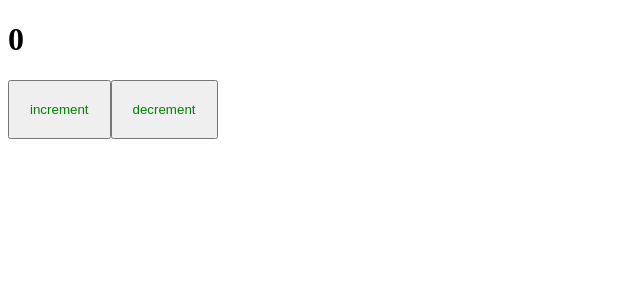
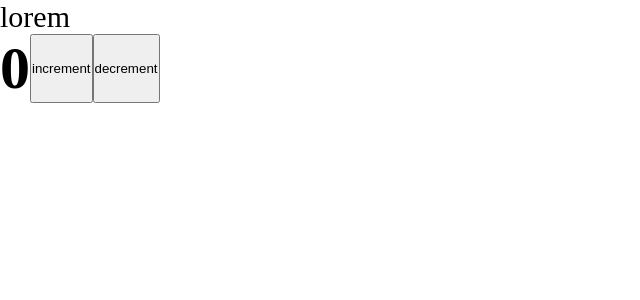
Before and after one commit to Orehik/Intellectual_forum, a React app: page / in a window 1280 px wide. Shown: the top 300 px of the page, without its empty margins (0-640 px from the left). Built offline with nearby package versions, Linux system fonts and the light colour scheme.

Commit message:
добавлен плагин работы с css, настройка scss modules

```diff
--- a/package.json
+++ b/package.json
@@ -27,6 +27,7 @@
     "@types/webpack-dev-server": "^4.7.2",
     "css-loader": "^7.1.1",
     "html-webpack-plugin": "^5.6.0",
+    "mini-css-extract-plugin": "^2.9.0",
     "sass": "^1.75.0",
     "sass-loader": "^14.2.1",
     "style-loader": "^4.0.0",
--- /dev/null
+++ b/src/App.tsx
@@ -0,0 +1,13 @@
+import React from 'react';
+import { Counter } from "./components/Counter";
+import "./index.scss"
+
+const App = () => {
+  return (
+    <div className="app">
+      lorem
+      <Counter />
+    </div>
+  );
+};
+export default App;
--- /dev/null
+++ b/src/components/Counter.module.scss
@@ -0,0 +1,3 @@
+.btn {
+  display: flex;
+}
--- a/src/components/Counter.scss
+++ /dev/null
@@ -1,4 +0,0 @@
-button {
-    padding: 20px;
-    color: green;
-}
--- a/src/components/Counter.tsx
+++ b/src/components/Counter.tsx
@@ -1,5 +1,5 @@
 import React, { useLayoutEffect, useState } from 'react';
-import "./Counter.scss"
+import * as classes from "./Counter.module.scss"
 
 export const Counter = () => {
   const [count, setCount] = useState<number>(0);
@@ -19,7 +19,7 @@
   }
 
   return (
-    <div>
+    <div className={classes.btn}>
       <h1>{count}</h1>
       <button onClick={increment}>increment</button>
       <button onClick={decrement}>decrement</button>
--- /dev/null
+++ b/src/index.scss
@@ -0,0 +1,9 @@
+* {
+  margin: 0;
+  padding: 0;
+  box-sizing: border-box;
+}
+
+.app {
+  font-size: 30px;
+}
--- a/src/index.tsx
+++ b/src/index.tsx
@@ -1,9 +1,7 @@
 import { render } from "react-dom";
-import { Counter } from "./components/Counter";
+import App from "./App";
 
 render(
-  <div>
-    <Counter />
-  </div>,
+  <App/>,
   document.getElementById("root")
 )
--- a/tsconfig.json
+++ b/tsconfig.json
@@ -5,7 +5,7 @@
     "noImplicitAny": true,
     "module": "ESNext",
     // В какую спецификацию компилируем: для поддержки большинства браузеров
-    "target": "es5",
+    "target": "es6",
     "jsx": "react-jsx",
     // Компилятор будет обрабатывать не только TS файлы, но и JS файлы
     "allowJs": true,
@@ -17,7 +17,7 @@
     "esModuleInterop": true,
     // Если какая-либо библиотека не имеет default import,
     // лоадеры вроде ts-loader или babel-loader автоматически создают их
-    "allowSyntheticDefaultImports": true
+    "allowSyntheticDefaultImports": true,
   },
   "ts-node": {
     "compilerOptions": {
```
Also changed, not shown: src/globals.d.ts (added, +7 -0 lines), 4 other files (tests, documents, lock files or other folders).
